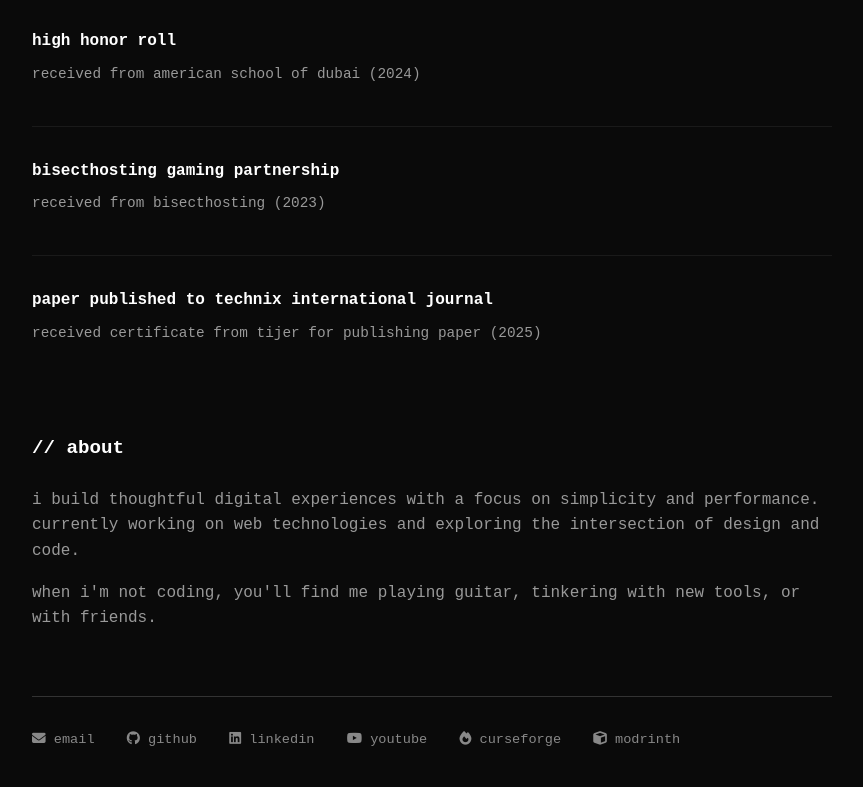
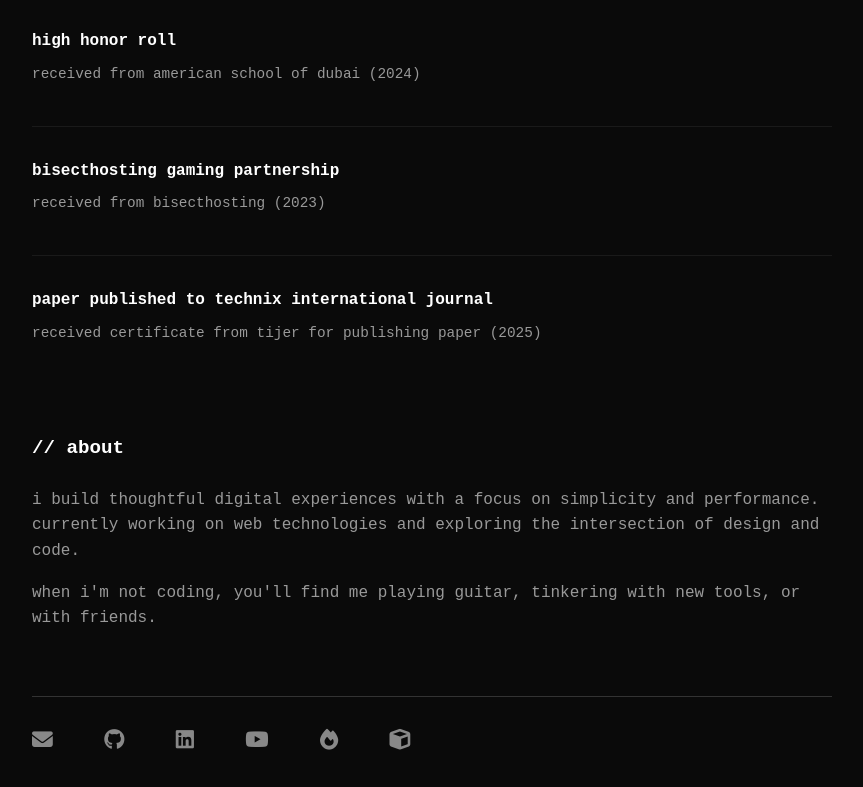
Before and after one commit to rohanverma2007/portfolio, a plain HTML site: page index.html in a window 1280 px wide. Shown: the part 4222-5009 px from the top of the page, without its empty margins (208-1071 px from the left). Drawn offline with Linux system fonts and the light colour scheme; a web font is replaced by a local one.

Commit message:
Update index.html

```diff
--- a/index.html
+++ b/index.html
@@ -190,6 +190,15 @@
 
         footer a:hover {
             color: #fff;
+        }
+
+        footer i {
+            font-size: 1.3rem;
+            margin-right: 1.2rem;
+        }
+
+        footer a:last-child i {
+            margin-right: 0;
         }
 
         @media (max-width: 600px) {
@@ -396,12 +405,12 @@
         </section>
 
         <footer id="contact">
-            <a href="mailto:rohan@rsap.sh"><i class="fa-solid fa-envelope"></i> email</a>
-            <a href="https://github.com/rohanverma2007"><i class="fa-brands fa-github"></i> github</a>
-            <a href="https://www.linkedin.com/in/rohan-verma-a9a342271/"><i class="fa-brands fa-linkedin"></i> linkedin</a>
-            <a href="https://www.youtube.com/@Reverm-p8k"><i class="fa-brands fa-youtube"></i> youtube</a>
-            <a href="https://www.curseforge.com/members/reverm/projects"><i class="fa-solid fa-fire"></i> curseforge</a>
-            <a href="https://modrinth.com/user/TechSupportRed"><i class="fa-solid fa-cube"></i> modrinth</a>
+            <a href="mailto:rohan@rsap.sh" aria-label="email"><i class="fa-solid fa-envelope"></i></a>
+            <a href="https://github.com/rohanverma2007" aria-label="github"><i class="fa-brands fa-github"></i></a>
+            <a href="https://www.linkedin.com/in/rohan-verma-a9a342271/" aria-label="linkedin"><i class="fa-brands fa-linkedin"></i></a>
+            <a href="https://www.youtube.com/@Reverm-p8k" aria-label="youtube"><i class="fa-brands fa-youtube"></i></a>
+            <a href="https://www.curseforge.com/members/reverm/projects" aria-label="curseforge"><i class="fa-solid fa-fire"></i></a>
+            <a href="https://modrinth.com/user/TechSupportRed" aria-label="modrinth"><i class="fa-solid fa-cube"></i></a>
         </footer>
     </div>
 </body>
```
